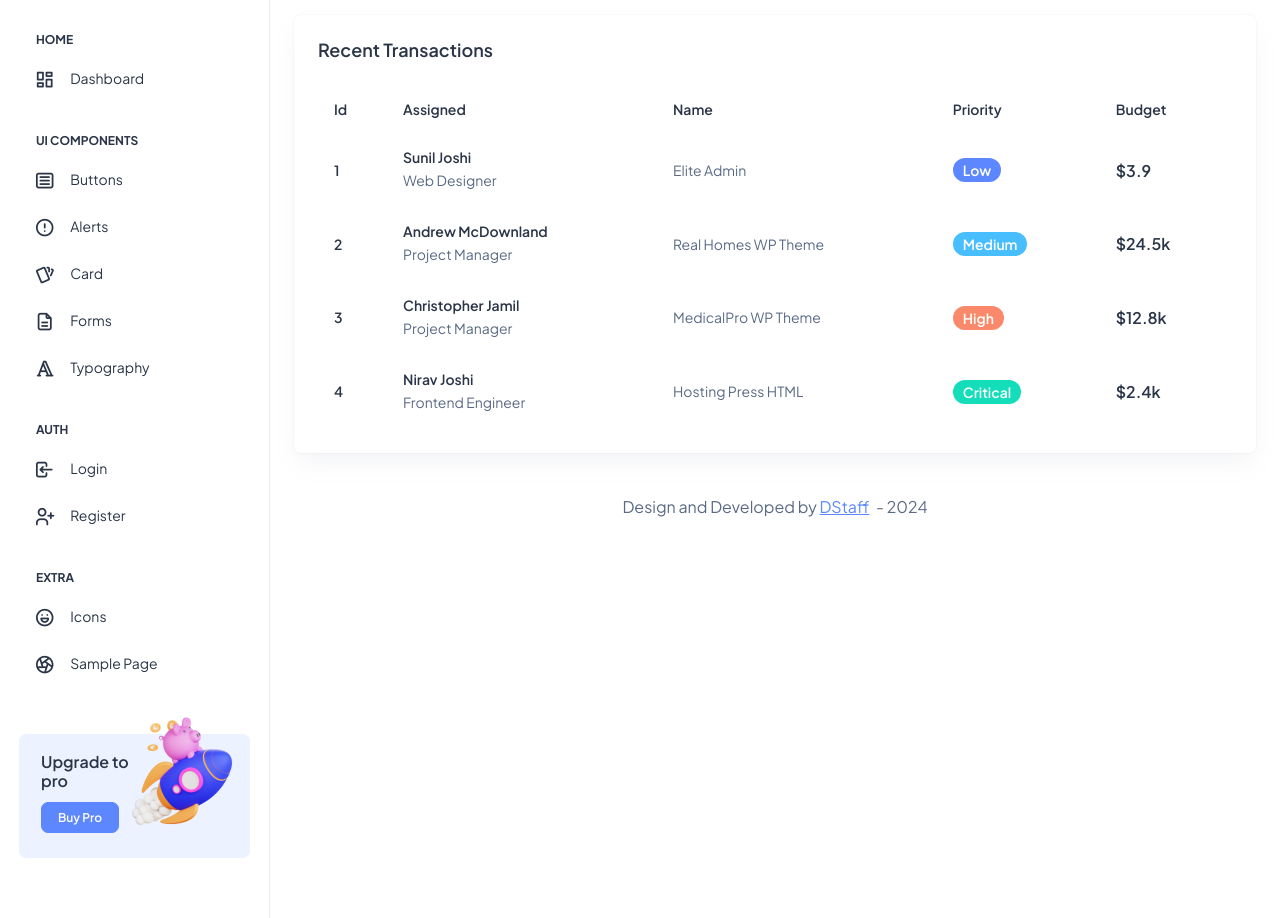
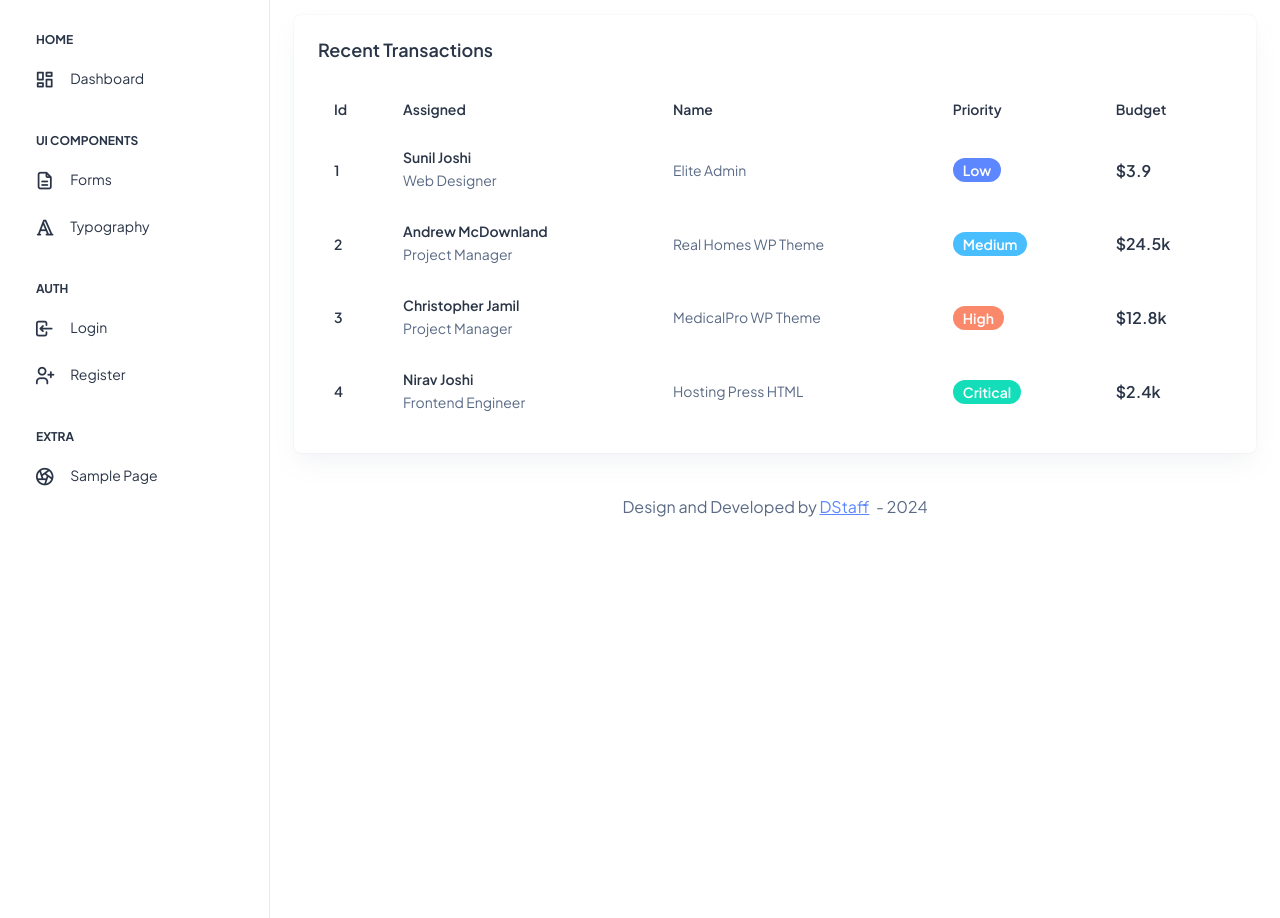
Before and after one commit to dstaff/beyou, a PHP site: page /index.php in a window 1280 px wide. Shown: the part 70-988 px from the top of the page. Run offline with PHP 8.4, Linux system fonts and the light colour scheme.

Commit message:
some ajust

```diff
--- a/index.php
+++ b/index.php
@@ -25,46 +25,10 @@
         <!--HEADER END-->
 
       <div class="container-fluid">
-        <!--  Row 1 -->
-        <div class="row">
 
-          <!--SALES OVERVIEW CHART BEGIN-->
-          <?php //include 'pages/sales_overview_chart.php';?>
-          <!--SALES OVERVIEW CHART END-->
-
-          <div class="col-lg-4"-->
-            <div class="row">
-
-              <!--YEARLY BREACKOUT BEGIN-->
-              <?php //include 'pages/yearly_breackout.php';?>
-              <!--YEARLY BREACKOUT END-->
-
-              <!--MONTLY EARNINGS BEGIN-->
-              <?php //include 'pages/monthly_earnings.php'; ?>
-              <!--MONTLY EARNINGS END-->
-
-            </div>
-          </div>
-        </div>
-        <div class="row">
-
-          <!--RECENT TRANSACTIONS BEGIN-->
-          <?php //include 'pages/recent_transactions.php';?>
-          <!--RECENT TRANSACTIONS END-->
-
-          <!--RECENT TRANSACTION TABLE BEGIN-->
-          <?php include 'pages/recent_transactions_table.php';?>
-          <!--RECENT TRANSACTION TABLE END-->
-
-        </div>
-
-        <div class="row">
-
-          <!--PRODUCT OVERVIEW BEGIN-->
-          <?php //include 'pages/product_overview.php';?>
-          <!--PRODUCT OVERVIEW END-->
-
-        </div>
+      <!--RECENT TRANSACTION TABLE BEGIN-->
+        <?php include 'pages/recent_transactions_table.php';?>
+        <!--RECENT TRANSACTION TABLE END-->
 
         <!--COPY BEGIN-->
         <?php include 'pages/copy.php'; ?>
--- a/pages/menu.php
+++ b/pages/menu.php
@@ -28,30 +28,6 @@
             <li class="nav-small-cap">
               <i class="ti ti-dots nav-small-cap-icon fs-4"></i>
               <span class="hide-menu">UI COMPONENTS</span>
-            </li>
-            <li class="sidebar-item">
-              <a class="sidebar-link" href="./ui-buttons.html" aria-expanded="false">
-                <span>
-                  <i class="ti ti-article"></i>
-                </span>
-                <span class="hide-menu">Buttons</span>
-              </a>
-            </li>
-            <li class="sidebar-item">
-              <a class="sidebar-link" href="./ui-alerts.html" aria-expanded="false">
-                <span>
-                  <i class="ti ti-alert-circle"></i>
-                </span>
-                <span class="hide-menu">Alerts</span>
-              </a>
-            </li>
-            <li class="sidebar-item">
-              <a class="sidebar-link" href="./ui-card.html" aria-expanded="false">
-                <span>
-                  <i class="ti ti-cards"></i>
-                </span>
-                <span class="hide-menu">Card</span>
-              </a>
             </li>
             <li class="sidebar-item">
               <a class="sidebar-link" href="./ui-forms.html" aria-expanded="false">
@@ -94,14 +70,6 @@
               <span class="hide-menu">EXTRA</span>
             </li>
             <li class="sidebar-item">
-              <a class="sidebar-link" href="./icon-tabler.html" aria-expanded="false">
-                <span>
-                  <i class="ti ti-mood-happy"></i>
-                </span>
-                <span class="hide-menu">Icons</span>
-              </a>
-            </li>
-            <li class="sidebar-item">
               <a class="sidebar-link" href="./sample-page.html" aria-expanded="false">
                 <span>
                   <i class="ti ti-aperture"></i>
@@ -110,17 +78,6 @@
               </a>
             </li>
           </ul>
-          <div class="unlimited-access hide-menu bg-light-primary position-relative mb-7 mt-5 rounded">
-            <div class="d-flex">
-              <div class="unlimited-access-title me-3">
-                <h6 class="fw-semibold fs-4 mb-6 text-dark w-85">Upgrade to pro</h6>
-                <a href="https://adminmart.com/product/modernize-bootstrap-5-admin-template/" target="_blank" class="btn btn-primary fs-2 fw-semibold lh-sm">Buy Pro</a>
-              </div>
-              <div class="unlimited-access-img">
-                <img src="assets/images/backgrounds/rocket.png" alt="" class="img-fluid">
-              </div>
-            </div>
-          </div>
         </nav>
         <!-- End Sidebar navigation -->
       </div>
--- a/pages/monthly_earnings.php
+++ b/pages/monthly_earnings.php
@@ -1,4 +1,5 @@
               <!-- Monthly Earnings -->
+            <div class="row">
               <div class="col-lg-12">
                 <div class="card">
                   <div class="card-body">
@@ -28,3 +29,4 @@
                   <div id="earning"></div>
                 </div>
               </div>
+            </div>
--- a/pages/product_overview.php
+++ b/pages/product_overview.php
@@ -1,3 +1,4 @@
+        <div class="row">
           <div class="col-sm-6 col-xl-3">
             <div class="card overflow-hidden rounded-2">
               <div class="position-relative">
@@ -78,3 +79,4 @@
               </div>
             </div>
           </div>
+      </div>
--- a/pages/recent_transactions.php
+++ b/pages/recent_transactions.php
@@ -1,3 +1,4 @@
+        <div class="row">
           <div class="col-lg-4 d-flex align-items-stretch">
             <div class="card w-100">
               <div class="card-body p-4">
@@ -61,3 +62,4 @@
               </div>
             </div>
           </div>
+      </div>
--- a/pages/recent_transactions_table.php
+++ b/pages/recent_transactions_table.php
@@ -1,3 +1,4 @@
+        <div class="row">
           <div class="col-lg-12 d-flex align-items-stretch">
             <div class="card w-100">
               <div class="card-body p-4">
@@ -102,3 +103,4 @@
               </div>
             </div>
           </div>
+        </div>
--- a/pages/sales_overview_chart.php
+++ b/pages/sales_overview_chart.php
@@ -1,3 +1,4 @@
+<div class="row">
 <div class="col-lg-8 d-flex align-items-strech">
     <div class="card w-100">
         <div class="card-body">
@@ -18,3 +19,4 @@
         </div>
     </div>
 </div>
+</div>
```
